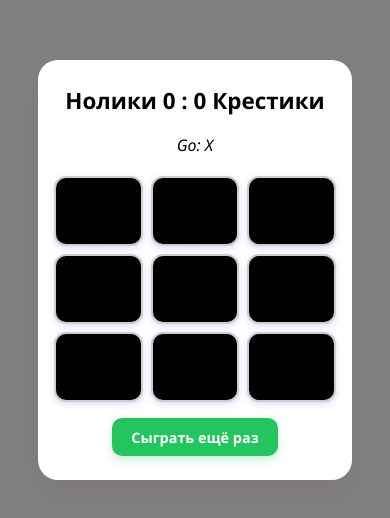
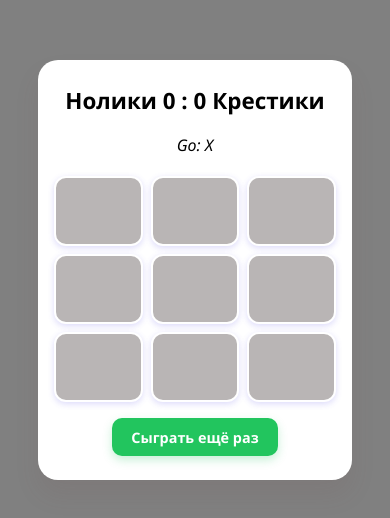
Before and after one commit to Nazar-Artemenkov/Tik-Tak, a React (Vite) app: page / in a window 390 px wide. Shown: the part 152-670 px from the top of the page. Built offline with nearby package versions, Linux system fonts and the light colour scheme.

Commit message:
Updated for phone v5

```diff
--- a/src/components/Board.css
+++ b/src/components/Board.css
@@ -41,7 +41,7 @@ body {
   height: 100px;
   font-size: 2rem;
   font-weight: bold;
-  background-color: #000000;
+  background-color: #ffffff;
   border-radius: 12px;
   cursor: pointer;
   transition: all 0.2s ease-in-out;
@@ -70,7 +70,6 @@ body {
   transform: scale(1.05);
 }
 
-/* Медиа-запрос для телефонов */
 @media (max-width: 480px) {
   .game-container {
     max-width: 95%;
--- a/src/components/Square.css
+++ b/src/components/Square.css
@@ -2,10 +2,10 @@
   aspect-ratio: 1 / 1;
   font-size: 2.2rem;
   font-weight: bold;
-  background-color: #000000;
-  border: 2px solid rgb(211, 203, 203);
+  background-color: #b9b5b5;
+  border: 2px solid rgb(255, 255, 255);
   border-radius: 12px;
-  color: var(--primary-color);
+  color: red;
   cursor: pointer;
   transition: all 0.2s ease-in-out;
   box-shadow: 0 2px 6px rgba(79, 70, 229, 0.2);
```
